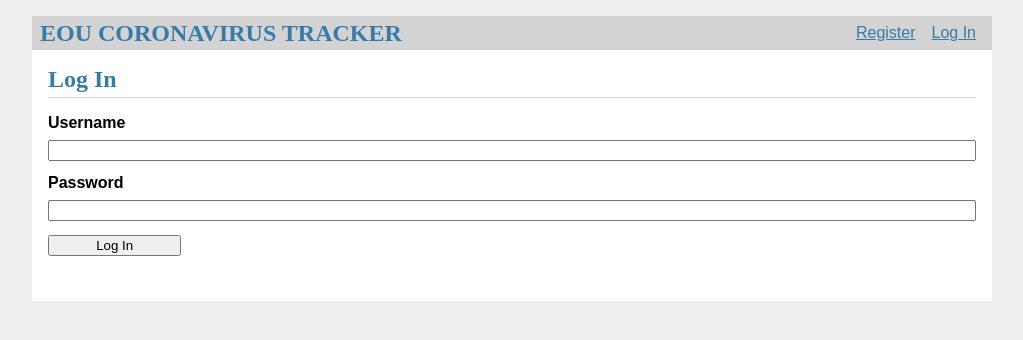
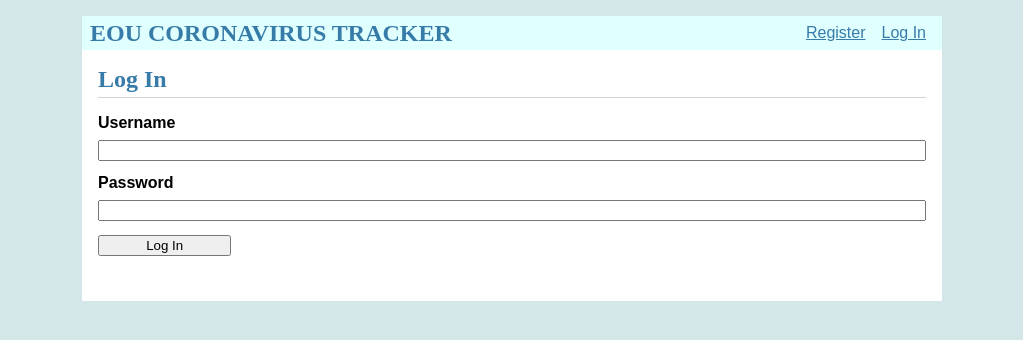
Before and after one commit to AmesB-zz/Green-Team-Corona-Tracker, a Flask app: page / in a window 1280 px wide. Shown: the top 340 px of the page, without its empty margins (128-1151 px from the left). Run offline with Flask 2, Linux system fonts and the light colour scheme.

Commit message:
made some changes.

```diff
--- a/flaskr/static/style.css
+++ b/flaskr/static/style.css
@@ -1,9 +1,9 @@
-html { font-family: sans-serif; background: #eee; padding: 1rem; }
-body { max-width: 960px; margin: 0 auto; background: white; }
+html { font-family: sans-serif; background: #D3E7E9; padding: 1rem; }
+body { max-width: 860px; margin: 0 auto; background: white; }
 h1 { font-family: serif; color: #377ba8; margin: 1rem 0; }
 a { color: #377ba8; }
 hr { border: none; border-top: 1px solid lightgray; }
-nav { background: lightgray; display: flex; align-items: center; padding: 0 0.5rem; }
+nav { background: lightcyan; display: flex; align-items: center; padding: 0 0.5rem; }
 nav h1 { flex: auto; margin: 0; }
 nav h1 a { text-decoration: none; padding: 0.25rem 0.5rem; }
 nav ul  { display: flex; list-style: none; margin: 0; padding: 0; }
--- a/flaskr/templates/auth/home.html
+++ b/flaskr/templates/auth/home.html
@@ -5,6 +5,6 @@
 {% endblock %}
 
 {% block content %}
-<h2>put some homepageness here</h2>
+<h2>put some home pageness here</h2>
 
 {% endblock %}
```
